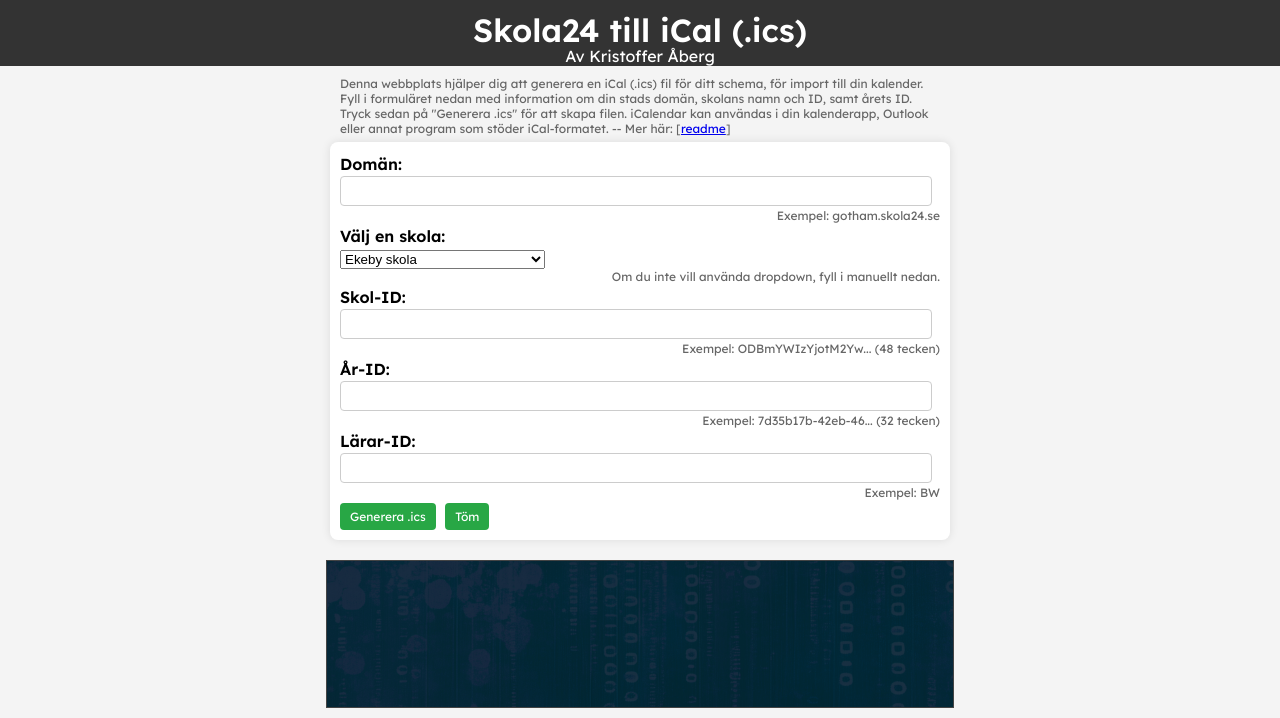
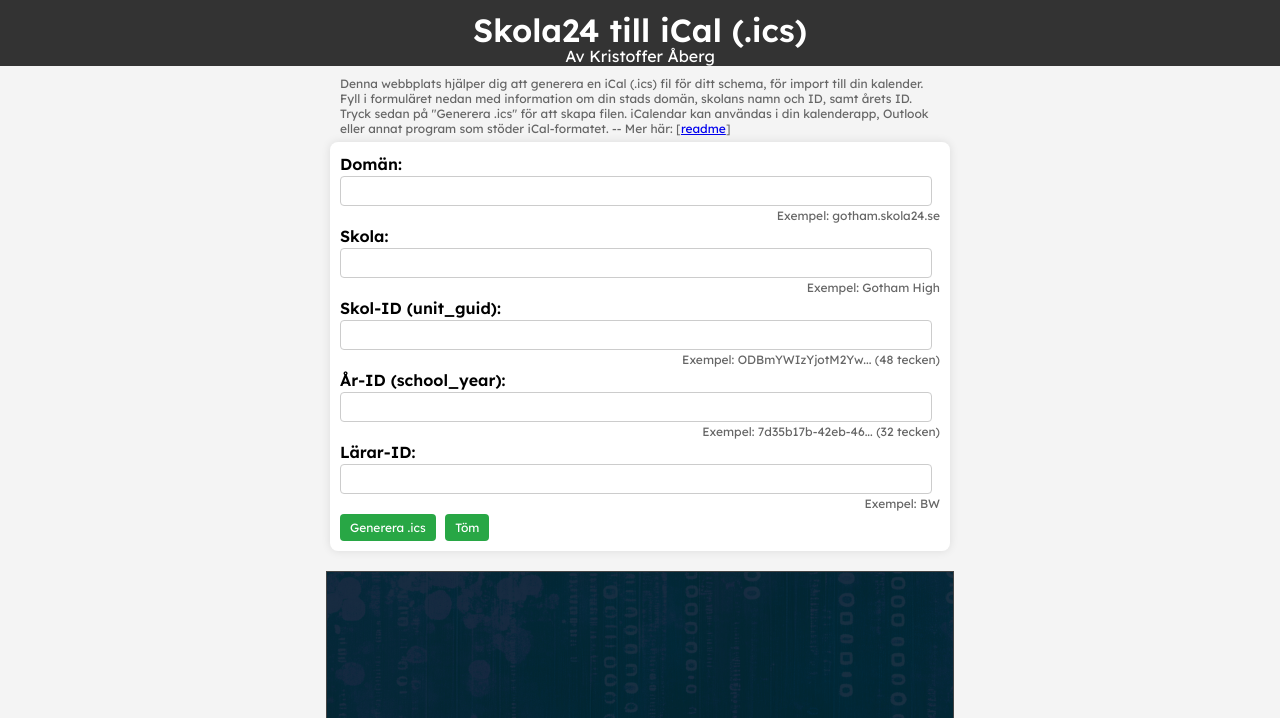
Before and after one commit to Toffaboffa/skola24-till-ics-web, a Flask app: page / in a window 1280 px wide. Shown: the top 718 px of the page. Run offline with Flask 2, Linux system fonts and the light colour scheme.

Commit message:
Update index.html

```diff
--- a/templates/index.html
+++ b/templates/index.html
@@ -4,63 +4,88 @@
 <meta charset="UTF-8">
 <meta name="viewport" content="width=device-width, initial-scale=1.0">
 <title>Skola24 till iCal (.ics)</title>
+<link href="https://fonts.googleapis.com/css2?family=Lexend:wght@400;600&display=swap" rel="stylesheet">
+
+<!-- Använd url_for för att referera till statiska filer -->
 <link rel="stylesheet" href="{{ url_for('static', filename='styles/styles.css') }}">
-	<link href="https://fonts.googleapis.com/css2?family=Lexend:wght@400;600&display=swap" rel="stylesheet">
 <script>
+
         function logToConsole(message) {
+
             var consoleDiv = document.getElementById('console');
+
             var messageElement = document.createElement('div');
+
             messageElement.textContent = message;
+
             consoleDiv.appendChild(messageElement);
+
             consoleDiv.scrollTop = consoleDiv.scrollHeight; // Scrolla till botten
+
         }
 
         function submitForm(event) {
+
             event.preventDefault();
+
             var formData = new FormData(document.getElementById('form'));
 
             logToConsole("Startar generering av ICS-fil...");
 
             fetch('/generate', {
+
                 method: 'POST',
+
                 body: formData
+
             }).then(response => response.json())
+
             .then(data => {
+
                 if (data.filename) {
+
+                    logToConsole(ICS-fil skapad: ${data.filename});
+
                     logToConsole("Hämtar data från servern...");
+
                     // Vänta en kort stund innan vi startar nedladdningen för att ge tid för filen att bli tillgänglig
+
                     setTimeout(() => {
+
                         window.location.href = /download/${data.filename};
+
                     }, 1000); // Vänta 1 sekund innan nedladdning
+
                 } else if (data.error) {
+
                     logToConsole(Fel: ${data.error});
+
                 }
+
             }).catch(error => {
+
                 logToConsole(Fel: ${error});
+
             });
+
         }
 
         function clearForm() {
+
             var form = document.getElementById('form');
+
             form.reset();
+
             logToConsole("Formuläret har tömts.");
-        }
 
-        function updateUnitGuid() {
-            var dropdown = document.getElementById('school_dropdown');
-            var unitGuidInput = document.getElementById('unit_guid');
-            var selectedValue = dropdown.value;
-
-            // Om användaren väljer ett värde från dropdown, uppdatera fältet
-            if (selectedValue !== "") {
-                unitGuidInput.value = selectedValue;
-            }
         }
 
         document.addEventListener('DOMContentLoaded', function() {
+
             document.getElementById('form').addEventListener('submit', submitForm);
+
             document.getElementById('clearButton').addEventListener('click', clearForm);
-            document.getElementById('school_dropdown').addEventListener('change', updateUnitGuid);
+
         });
 </script>
 </head>
@@ -69,9 +94,13 @@
 <h1>Skola24 till iCal (.ics)</h1>
 <p class="subtitle">Av Kristoffer Åberg</p>
 <p class="intro">
+
         Denna webbplats hjälper dig att generera en iCal (.ics) fil för ditt schema, för import till din kalender.
+
         Fyll i formuläret nedan med information om din stads domän, skolans namn och ID, samt årets ID.
+
         Tryck sedan på "Generera .ics" för att skapa filen. iCalendar kan användas i din kalenderapp, Outlook eller annat program som stöder iCal-formatet.
+
         -- Mer här: [<a href="{{ url_for('readme') }}" target="_blank">readme</a>]
 </p>
 <form id="form">
@@ -79,33 +108,15 @@
 <input type="text" id="domain" name="domain" required>
 <small>Exempel: gotham.skola24.se</small>
 
-        <label for="school_dropdown">Välj en skola:</label>
-        <select id="school_dropdown">
-			<option value="MzkxYTdmODAtYjJhNi1mNTRmLWJlZGEtMzhlYWVlNmU3ODFi">Ekeby skola</option>
-			<option value="ODM0MzM5ZTAtOTk1Yy1mYjRiLWExODktM2RhN2U4MzQ5Y2Iz">Fylsta skola</option>
-			<option value="ZjdhNWViNzEtN2U3OS1mOTUyLWE1ZDItZDY4ZDc1MGU1OTk2">Hagaskolan</option>
-			<option value="Nzc2NzA2N2QtNzMzMy1mYjFlLTgxMjItMzFjMDZjODg4NzJk">Hardemo skola</option>
-			<option value="MDIyZmI4YjktNGVjZS1mOGI2LTkxZTItNzY1MTBjN2E5NzVl">Kumla gymnasium</option>
-			<option value="OTEwYmY1NGItZDc1OC1mMzJiLWFmMmEtODdlYTg3MjliNDdj">Kumlaby skola 7-9</option>
-			<option value="Zjc4NmVlMDUtOGUzZi1mMDk3LWJjYzEtOTMyYjE3NWE2OTAz">Kumlaby skola F-6</option>
-			<option value="OTM4NWI5OGMtMmRmZS1mMDNjLTliMWQtNzljZjYyNWFiODI1">Kumlas anpassade grundskola</option>
-			<option value="YjliNjA4OGMtZGVjNy1mZGYyLTg2NzgtN2ZiNWU3YTgwMWYy">Lillhedens skola</option>
-			<option value="NjZkNTdiNjktYjc4Ni1mYTY1LWE2YjMtNTdiMjFiNTNlODg5">Malmens skola</option>
-			<option value="YzQ1YmI1NmEtY2QyMi1mMzliLTgxZGQtZjZjMGI4OWZmM2Y3">Skogstorpsskolan 7-9</option>
-			<option value="ZGJiMWJlODAtZTI2OS1mOGY3LWEzZWItYjJiYzEwYzY2YWZj">Skogstorpsskolan F-6</option>
-			<option value="MjRiMGY2YTctYWQ5My1mMmZhLTlkNTQtYjQ1ZmY3YzY5ZTcw">Stationen</option>
-			<option value="OWJlMDkwZjctYmQ0MC1mOTQ1LWJiY2YtOGY4ZGIyZmU2MTUw">Stene skola</option>
-			<option value="ODI3NjBkM2QtMjllMi1mMTE3LWI5MTMtM2NmZmFhMzc1OTcw">Tallängens skola</option>
-			<option value="ODBmYWIzYjgtM2YwYi1mNjIzLTlmZmMtMjhjZWI0ZTVhZGE0">Vialundsskolan</option>
-			<option value="MzFhNGFmMTMtMTU0OC1mYWYyLWJkNGYtZWIxNzUyZTY3YmJi">Vuxenutbildningen</option>
-		</select>
-        <small>Om du inte vill använda dropdown, fyll i manuellt nedan.</small>
+        <label for="school_name">Skola:</label>
+<input type="text" id="school_name" name="school_name" required>
+<small>Exempel: Gotham High</small>
 
-        <label for="unit_guid">Skol-ID:</label>
+        <label for="unit_guid">Skol-ID (unit_guid):</label>
 <input type="text" id="unit_guid" name="unit_guid" required>
 <small>Exempel: ODBmYWIzYjotM2Yw... (48 tecken)</small>
 
-        <label for="school_year">År-ID:</label>
+        <label for="school_year">År-ID (school_year):</label>
 <input type="text" id="school_year" name="school_year" required>
 <small>Exempel: 7d35b17b-42eb-46... (32 tecken)</small>
 
```
Lines whose indentation alone changed are shown as unchanged.
